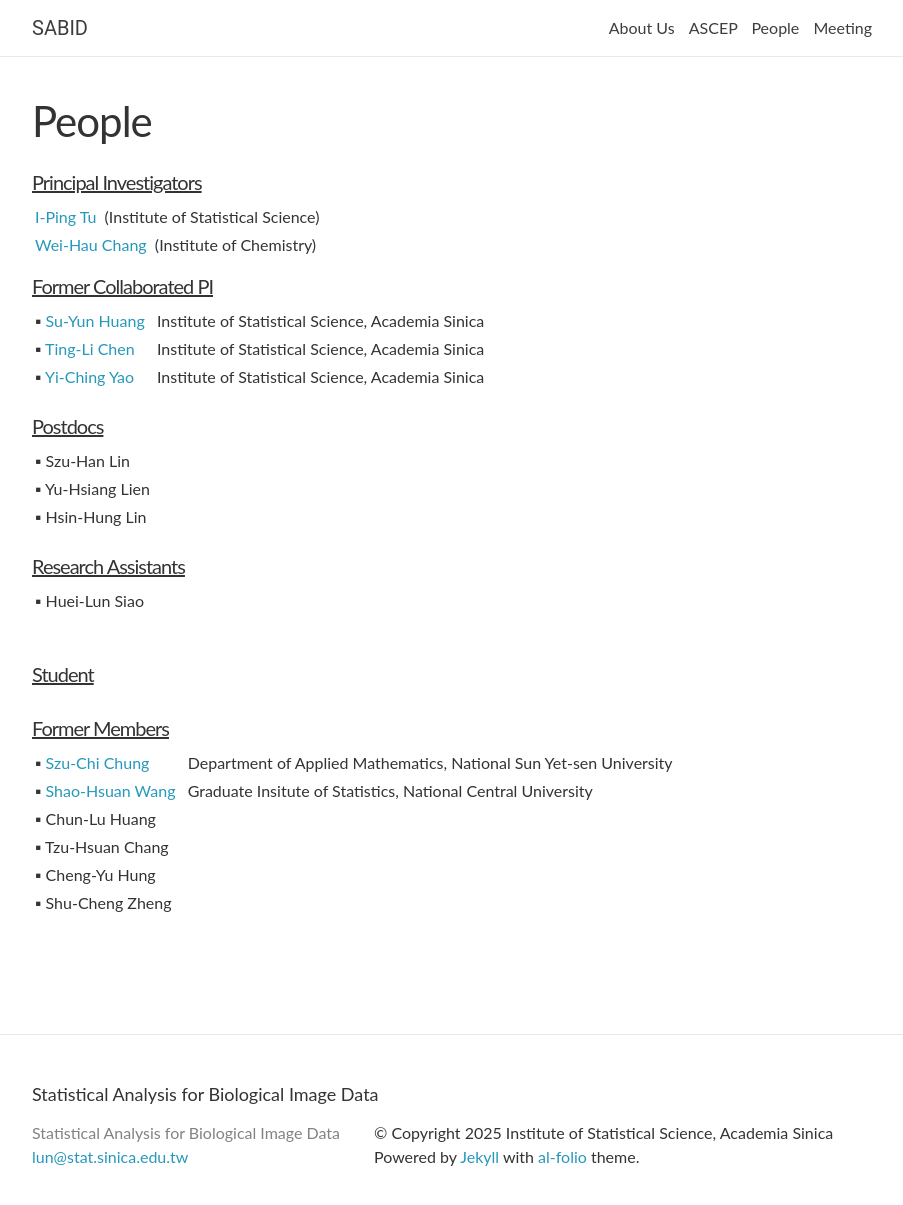
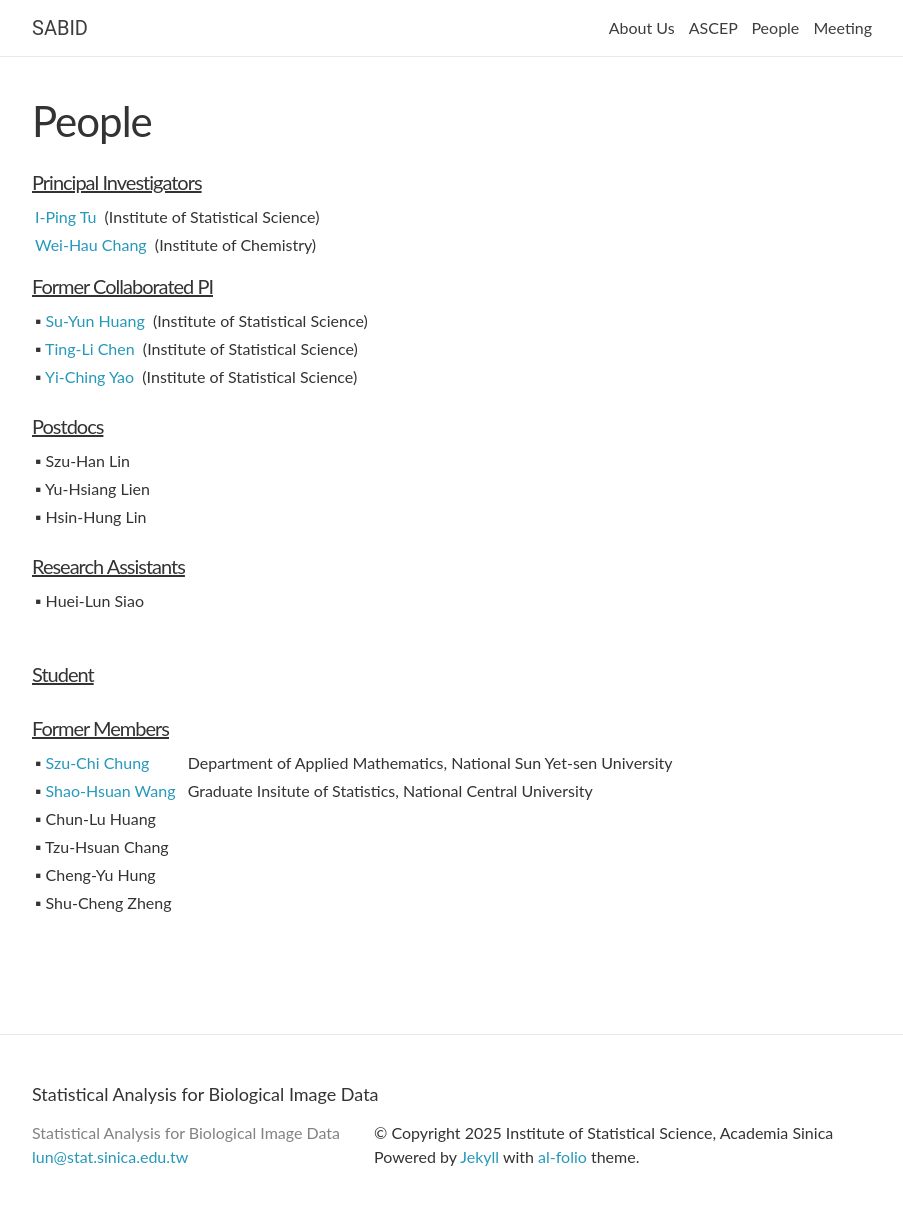
Before and after one commit to sabid-cryoem/sabid-cryoem.github.io, a Jekyll site: the page built from _pages/people.md, in a window 1280 px wide and 1230 px high. Shown: the top 1205 px of the window, without its empty margins (188-1091 px from the left). Built offline with Jekyll 4.4.1, drawn with Linux system fonts in a browser that asks for light colours; nearby versions of some CDN libraries; comment, search, counter and statistics services are not loaded; some of the changed lines change nothing that is shown.

Commit message:
Add files via upload

```diff
--- a/_pages/people.md
+++ b/_pages/people.md
@@ -36,16 +36,16 @@ title: People
 <table>
     <tbody>
       <tr>
-            <td>▪ <a href="http://www.stat.sinica.edu.tw/syhuang/">Su-Yun Huang</a></td>
-            <td>       &nbsp;&nbsp;Institute of Statistical Science, Academia Sinica</td>
+            <td>▪ <a href="http://www.stat.sinica.edu.tw/syhuang/">Su-Yun Huang</a>  &nbsp;(Institute of Statistical Science)</td>
+            <!--<td>       &nbsp;&nbsp;Institute of Statistical Science, Academia Sinica</td>  -->
         </tr>
         <tr>
-            <td>▪ <a href="http://www.stat.sinica.edu.tw/tlchen/">Ting-Li Chen</a></td>
-            <td>       &nbsp;&nbsp;Institute of Statistical Science, Academia Sinica</td>
+            <td>▪ <a href="http://www.stat.sinica.edu.tw/tlchen/">Ting-Li Chen</a>  &nbsp;(Institute of Statistical Science)</td>
+            <!-- <td>       &nbsp;&nbsp;Institute of Statistical Science, Academia Sinica</td>  -->
         </tr>
         <tr>
-            <td>▪ <a href="http://www.stat.sinica.edu.tw/yao/">Yi-Ching Yao</a></td>
-            <td>       &nbsp;&nbsp;Institute of Statistical Science, Academia Sinica</td>
+            <td>▪ <a href="http://www.stat.sinica.edu.tw/yao/">Yi-Ching Yao</a>  &nbsp;(Institute of Statistical Science)</td>
+          <!--  <td>       &nbsp;&nbsp;Institute of Statistical Science, Academia Sinica</td>  -->
         </tr>
     </tbody>
 </table>
```
